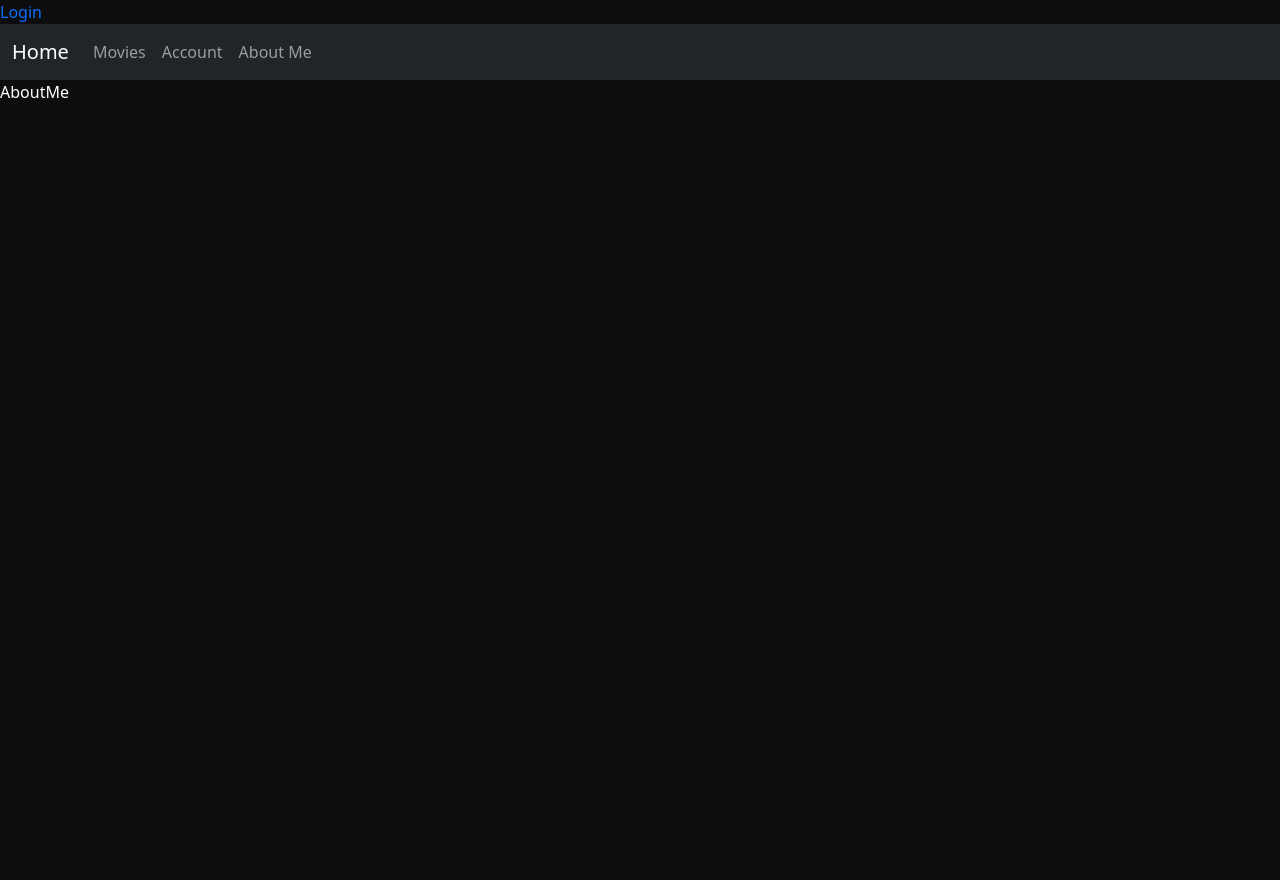
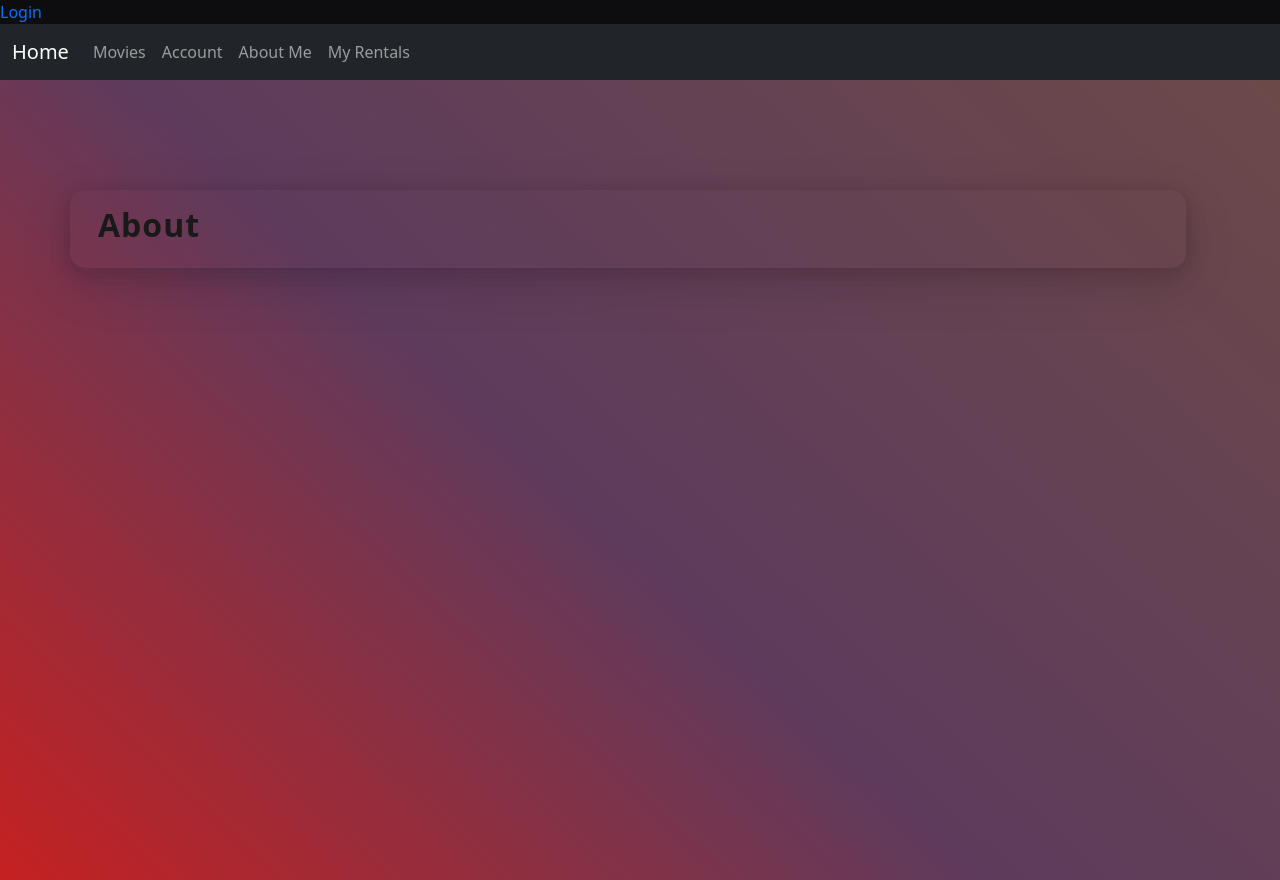
Before and after one commit to kyleoneill26/Phase-4-Project, a React (Create React App) app in the folder client/: page /aboutme in a window 1280 px wide. Before the commit the page ends 800 px from the top, so only its background shows below. Built offline with nearby package versions, Linux system fonts and the light colour scheme; no server answers.

Commit message:
css and adding things

```diff
--- a/client/src/components/AboutMe.js
+++ b/client/src/components/AboutMe.js
@@ -1,8 +1,32 @@
 import React from 'react'
 
-function AboutMe() {
+import { Container, Row, Col } from 'react-bootstrap'
+
+
+function AboutMe(currentUser) {
     return (
-        <div>AboutMe</div>
+        <div className='aboutpagebackground'>
+            <Container>
+                <Row className='textbackground'>
+                    <Col md={7} >
+                        <h3 className='aboutmetext'>About <span>{currentUser.fname}</span></h3>
+
+                            <Row>
+
+                                <Col md={7}>
+
+
+                                </Col>
+
+                            </Row>
+
+                    </Col>
+                    <Col md={5}>
+
+                    </Col>
+                </Row>
+            </Container>
+        </div>
     )
 }
 
--- a/client/src/components/Home.js
+++ b/client/src/components/Home.js
@@ -4,6 +4,8 @@ import Carousel from 'react-bootstrap/Carousel';
 
 function Home() {
   return (
+    <div>
+      <h7>GitBuster</h7>
     <Carousel>
       <Carousel.Item interval={1000}>
         <img
@@ -44,9 +46,12 @@ function Home() {
         </Carousel.Caption>
       </Carousel.Item>
     </Carousel>
+    </div>
 
   );
 
+
 }
 
+
 export default Home;
--- a/client/src/components/MovieCard.js
+++ b/client/src/components/MovieCard.js
@@ -2,9 +2,12 @@ import React from "react";
 import Button from 'react-bootstrap/Button';
 import Card from 'react-bootstrap/Card';
 import { LazyLoadImage } from "react-lazy-load-image-component";
+import { motion } from "framer-motion";
 import Image from 'react-bootstrap/Image'
 import Col from 'react-bootstrap/Col';
 import Row from 'react-bootstrap/Row';
+
+
 
 function MovieCard({movie}) {
 
@@ -13,45 +16,35 @@ function MovieCard({movie}) {
 
       return (
 
-        <>
-          <Row xs={1} md={2} className="g-4"></Row>
-            <Card
+        <div class= "row-gy3" className="moviespagebackground">
+        <Card style={{
+          width: "40%",
+          background: "#161616",
 
-            style={{
-                width: "15%",
-                background: "#161616",
-                color: "white",
-                borderRadius: 6,
-                //position: "absolute",
-              }}
-              className=" movie-card"
-            >
+          borderRadius: 6,
+          position: "relative",
+        }}
+        className=" movie-card">
+      <div class="card">
+  <div class="row">
+    <div class="col-md-4">
+      <img src={movie.image} class="img-fluid rounded-start" alt="..." />
+    </div>
+    <div class="col-md-8">
+      <div class="card-body">
+        <h5 class="card-title">{movie.title}</h5>
+        <p class="card-text">{movie.genre}</p>
+        <p class="card-text"><small class="text-muted">{movie.year}</small></p>
+      </div>
+    </div>
+  </div>
+</div>
+    </Card>
+    </div>
+
+  );
+
+            }
 
 
-              <Card.Header>{movie.title}</Card.Header>
-              <Card.Body>
-              <LazyLoadImage
-                        src={movie.image}
-                        width={"100%"}
-                        height={350}
-                        alt="movie"
-
-                        style={{ objectFit: "fill" }}
-                        />
-                        <Card.Title
-
-                        className="text-center mt-3"
-                        style={{ cursor: "pointer" }}
-                        >
-                        {movie.year && movie.genre}
-                        </Card.Title>
-
-
-              </Card.Body>
-            </Card>
-
-        </>
-      );
-    }
-
 export default MovieCard;
--- a/client/src/components/MoviePage.js
+++ b/client/src/components/MoviePage.js
@@ -22,7 +22,7 @@ function MoviePage({changeSearch, addMovie, movies}) {
 
 
 	return (
-        <main>
+        <main >
             <SearchMovies changeSearch={changeSearch}/>
             <div className="formdiv">
                 {hideMovieForm ? <FormButton handleHideMovieForm={handleHideMovieForm} className="hideFormButton" /> : <AddMovieForm addMovie={addMovie} handleHideMovieForm={handleHideMovieForm}/> }
--- a/client/src/components/NavBar.js
+++ b/client/src/components/NavBar.js
@@ -26,6 +26,9 @@ function NavBar() {
         <li className="nav-item">
           <a className="nav-link" href="/aboutme">About Me</a>
         </li>
+        <li className="nav-item">
+          <a className="nav-link" href="/my_rentals">My Rentals</a>
+          </li>
       </ul>
 
     </div>
--- a/client/src/components/RentalCard.js
+++ b/client/src/components/RentalCard.js
@@ -1,7 +1,39 @@
-import React from 'react'
+import React from "react";
+import Card from 'react-bootstrap/Card';
+import { motion } from "framer-motion";
+import Image from 'react-bootstrap/Image'
+
 
 function RentalCard({rental, movie}) {
 
+    return (
+        <div class= "row-gy3">
+        <Card style={{
+          width: "40%",
+          background: "#161616",
+
+          borderRadius: 6,
+          position: "relative",
+        }}
+        className=" movie-card">
+      <div class="card">
+  <div class="row">
+    <div class="col-md-4">
+      <img src={movie.image} class="img-fluid rounded-start" alt="..." />
+    </div>
+    <div class="col-md-8">
+      <div class="card-body">
+        <h5 class="card-title">{movie.title}</h5>
+        <p class="card-text">{movie.genre}</p>
+        <p class="card-text"><small class="text-muted">{movie.year}</small></p>
+      </div>
+    </div>
+  </div>
+</div>
+    </Card>
+    </div>
+
+  );
 
 
 
--- a/client/src/index.css
+++ b/client/src/index.css
@@ -8,7 +8,6 @@
   font-family: 'Open Sans', sans-serif;
   overflow-x: hidden;
   background: #0D0D0F !important;
-    color: white !important;
 }
 a{
   text-decoration: none !important;
@@ -30,6 +29,8 @@
 
 .movie-card{
   transition: all .3s ease-in-out;
+
+
 }
 .movie-card:hover{
   transform: scale(1.02);
@@ -46,19 +47,6 @@
   color: black;
 }
 
-  .paginate > .previous>a{
-    color: white ;
-  }
-  .paginate > .next>a{
-    color: white ;
-
-  }
-  .paginate > .previous>a:hover{
-    color: black ;
-  }
-  .paginate > .next>a:hover{
-    color: black ;
-  }
 
 
 
@@ -79,3 +67,73 @@
     width:  100% !important;
     border: 1px solid red;
 }
+
+h7 {
+
+  padding-left: 600px;
+
+  font-size: 180px !important;
+
+  bottom:150px;
+  font-family: impact;
+  font-weight: bold;
+  text-shadow: 4px 6px 6px red;
+}
+
+.moviespagebackground {
+
+  background-color:black
+
+}
+
+
+.aboutpagebackground {
+  width: 100%;
+  height: 100vh;
+  background-color: #4158d0;
+  background-image: linear-gradient(
+    43deg,
+    #c52121 0%,
+    #5e3b5c 46%,
+    #6c4949 100%
+  );
+  padding-top: 110px;
+}
+.textbackground {
+  width: 100%;
+  height: 100%;
+  padding: 1rem;
+  background-color: transparent;
+  border-radius: 15px;
+  box-shadow: rgba(17, 17, 26, 0.1) 0px 4px 16px,
+    rgba(17, 17, 26, 0.1) 0px 8px 24px, rgba(17, 17, 26, 0.1) 0px 16px 56px !important;
+}
+.aboutmetext {
+  font-size: 2em !important;
+  color: #191919 !important;
+  font-weight: 600 !important;
+  letter-spacing: 1px !important;
+}
+.aboutmetext span:hover {
+  display: inline-block;
+  transition: all 500ms;
+  color: #fff;
+  animation: vibrate 30ms linear infinite forwards;
+}
+@keyframes vibrate {
+  0% {
+    transform: translateX(-1px) translateY(1px);
+  }
+  100% {
+    transform: translateX(1px) translateY(-2px);
+  }
+}
+.aboutdetails {
+  font-size: 1.1em !important;
+}
+
+
+  .textbackground {
+    display: block;
+    margin: 0 auto;
+  }
```
Also changed, not shown: client/src/components/RentalsPage.js (line endings or trailing spaces), 1 other file (tests, documents, lock files or other folders). Lines whose indentation alone changed are shown as unchanged.
